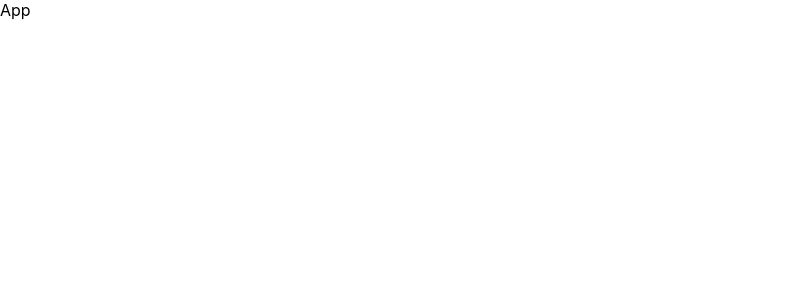
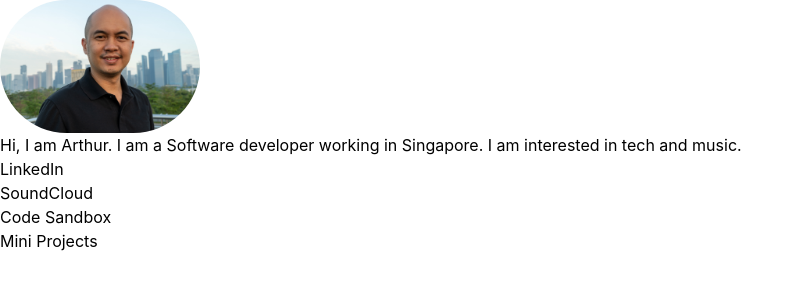
Before and after one commit to arvinsim/arthurvincentsimon, a React (Vite) app: page / in a window 1280 px wide. Shown: the top 300 px of the page, without its empty margins (0-804 px from the left). Built offline with nearby package versions, Linux system fonts and the light colour scheme.

Commit message:
Setup Tailwind Config

```diff
--- a/index.html
+++ b/index.html
@@ -4,7 +4,7 @@
     <meta charset="UTF-8" />
     <link rel="icon" type="image/svg+xml" href="/src/favicon.svg" />
     <meta name="viewport" content="width=device-width, initial-scale=1.0" />
-    <title>Vite App</title>
+    <title>Arthur Vincent Simon</title>
   </head>
   <body>
     <div id="root"></div>
--- a/package.json
+++ b/package.json
@@ -1,6 +1,6 @@
 {
   "name": "arthurvincentsimon",
-  "version": "0.0.0",
+  "version": "1.0.0",
   "scripts": {
     "dev": "vite",
     "build": "tsc && vite build",
--- a/src/App.tsx
+++ b/src/App.tsx
@@ -1,8 +1,17 @@
 import React from 'react'
-import "tailwindcss/tailwind.css"
+import ProfilePicture from './profile-picture.jpeg'
 
 function App() {
-  return <div>App</div>
+  return <div className="container mx-auto">
+    <img src={ProfilePicture} className="block object-contain rounded-full" alt={"Profile Picture"} width={200}/>
+    <div>Hi, I am Arthur. I am a Software developer working in Singapore.  I am interested in tech and music.</div>
+    <div>
+      <div>LinkedIn</div>
+      <div>SoundCloud</div>
+      <div>Code Sandbox</div>
+      <div>Mini Projects</div>
+    </div>
+  </div>
 }
 
 export default App
--- a/src/index.css
+++ b/src/index.css
@@ -1,13 +1,7 @@
+@tailwind base;
+@tailwind components;
+@tailwind utilities;
+
 body {
-  margin: 0;
-  font-family: -apple-system, BlinkMacSystemFont, 'Segoe UI', 'Roboto', 'Oxygen',
-    'Ubuntu', 'Cantarell', 'Fira Sans', 'Droid Sans', 'Helvetica Neue',
-    sans-serif;
-  -webkit-font-smoothing: antialiased;
-  -moz-osx-font-smoothing: grayscale;
+   font-family: -apple-system, BlinkMacSystemFont,Segoe UI,Roboto,Oxygen-Sans,Ubuntu,Cantarell,Helvetica Neue,sans-serif;
 }
-
-code {
-  font-family: source-code-pro, Menlo, Monaco, Consolas, 'Courier New',
-    monospace;
-}
--- a/src/main.tsx
+++ b/src/main.tsx
@@ -1,6 +1,7 @@
 import React from 'react'
 import ReactDOM from 'react-dom'
-import './index.css'
+// import "tailwindcss/tailwind.css"
+import "./index.css"
 import App from './App'
 
 ReactDOM.render(
--- /dev/null
+++ b/tailwind.config.js
@@ -0,0 +1,14 @@
+module.exports = {
+  purge: [
+    './src/**/*.html',
+    './src/**/*.js',
+  ],
+  darkMode: false, // or 'media' or 'class'
+  theme: {
+    extend: {},
+  },
+  variants: {
+    extend: {},
+  },
+  plugins: [],
+}
```
Also changed, not shown: src/profile-picture.jpeg (added), 1 other file (tests, documents, lock files or other folders).
